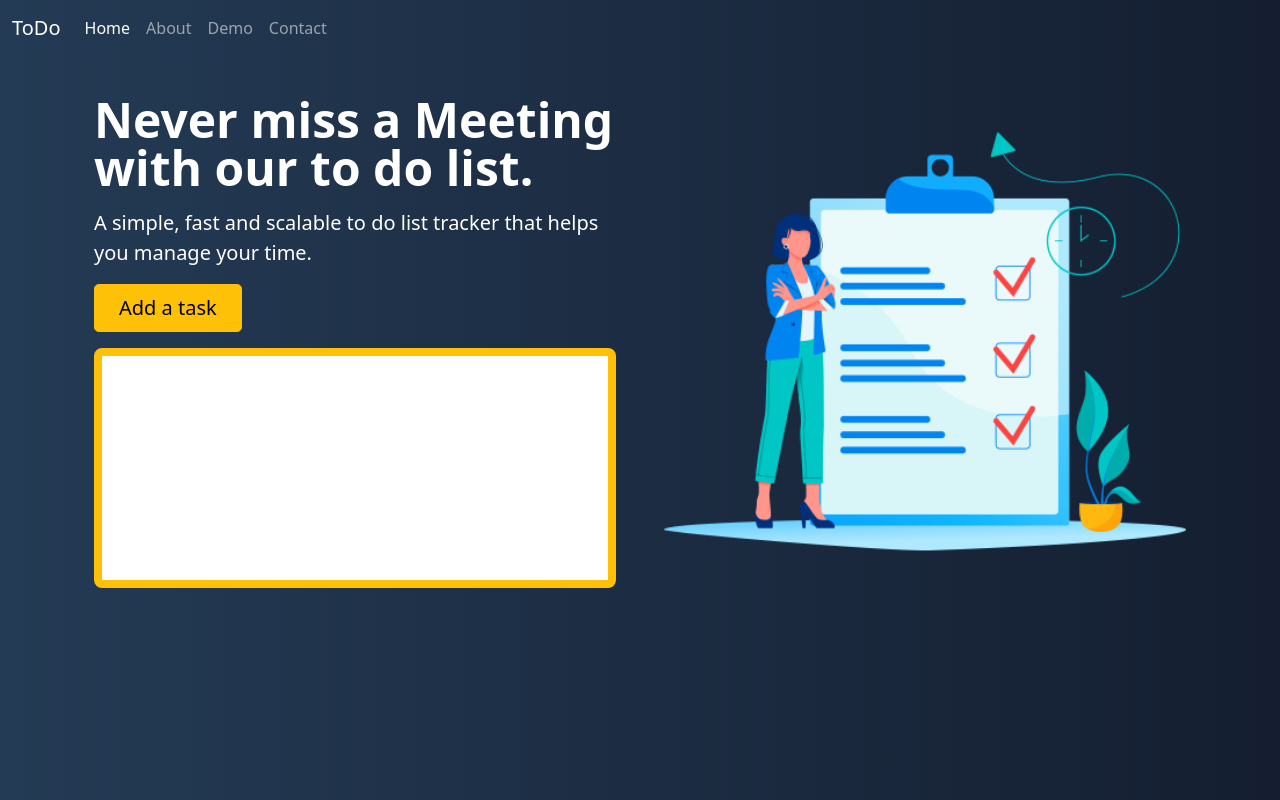
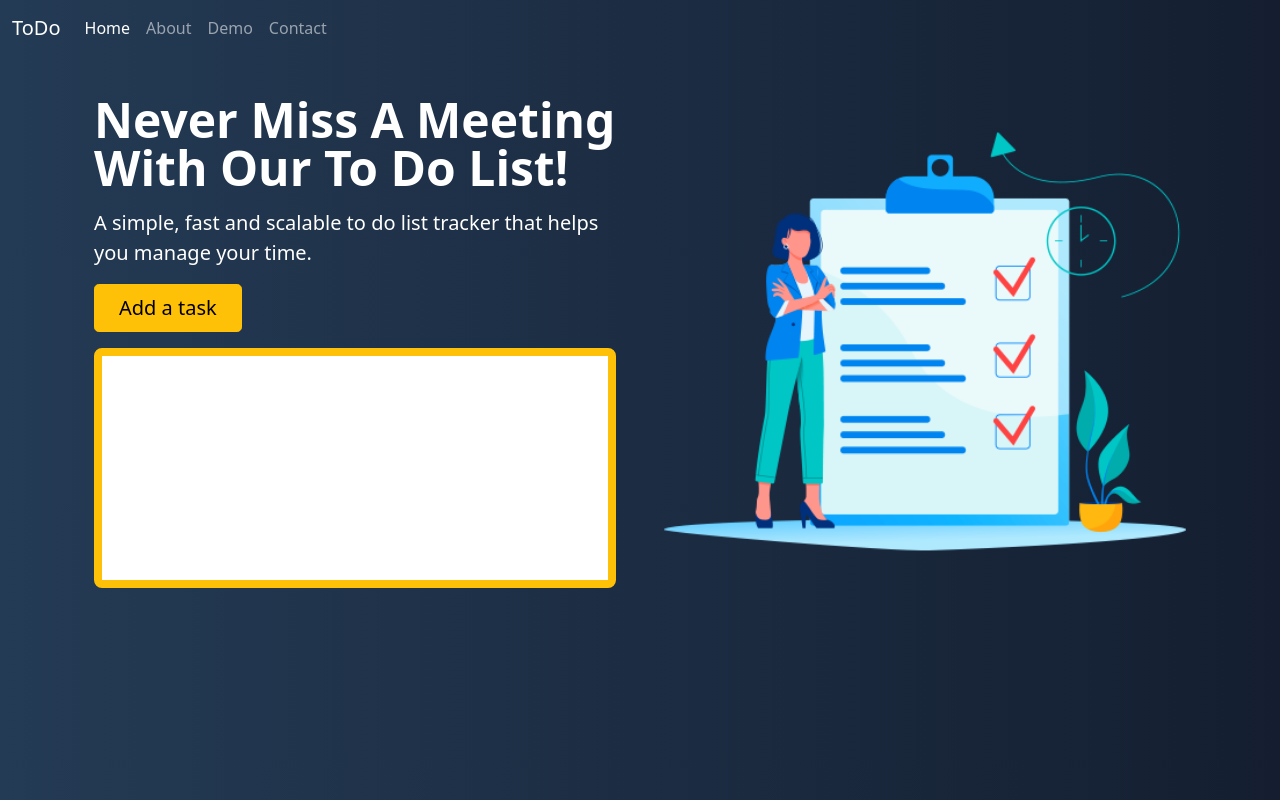
Before and after one commit to SperZ/FirstProject, a plain HTML site: page index.html in a window 1280 px wide. Drawn offline with nearby package versions, Linux system fonts and the light colour scheme.

Commit message:
Changed Heading

```diff
--- a/index.html
+++ b/index.html
@@ -71,7 +71,7 @@
           </div>
           <div class="col-lg-6">
             <h1 class="display-5 fw-bold lh-1 mb-3">
-              Never miss a Meeting with our to do list.
+              Never Miss A Meeting With Our To Do List!
             </h1>
             <p class="lead">
               A simple, fast and scalable to do list tracker that helps you
```
